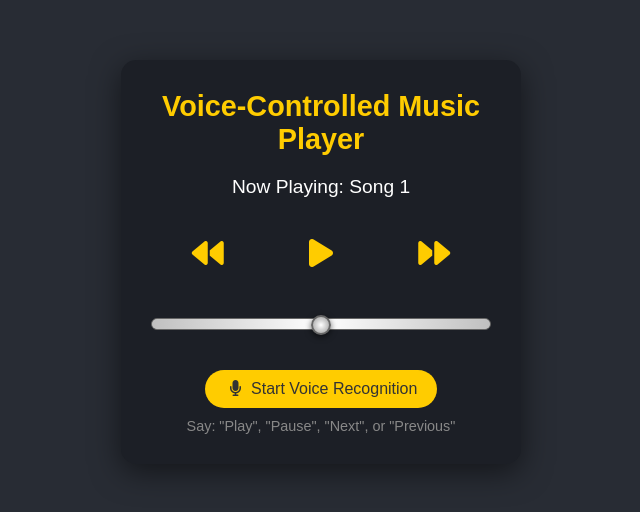
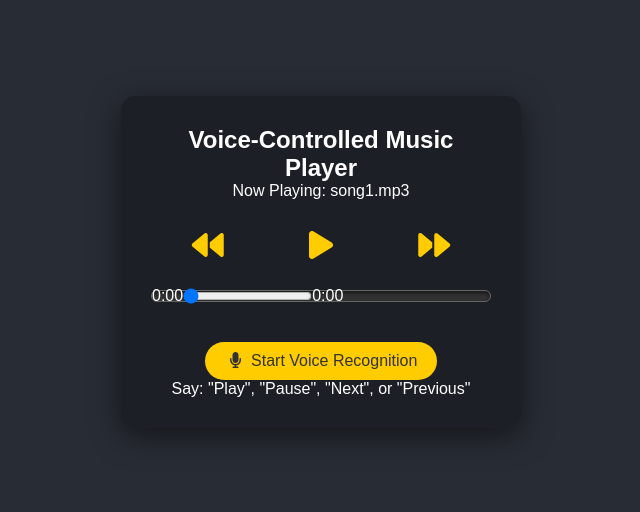
Before and after one commit to prathameshvattamwar/musicplayer, a plain HTML site: page index.html in a window 1280 px wide. Shown: the part 138-650 px from the top of the page, without its empty margins (319-959 px from the left). Drawn offline with Linux system fonts and the light colour scheme.

Commit message:
Update index.html

```diff
--- a/index.html
+++ b/index.html
@@ -5,50 +5,43 @@
     <meta name="viewport" content="width=device-width, initial-scale=1.0">
     <meta http-equiv="X-UA-Compatible" content="ie=edge">
     <title>Enhanced Voice-Controlled Music Player</title>
+    <!-- Poppins Font -->
+    <link href="https://fonts.googleapis.com/css2?family=Poppins:wght@400;500;600&display=swap" rel="stylesheet">
+    <!-- Font Awesome for Icons -->
+    <link rel="stylesheet" href="https://cdnjs.cloudflare.com/ajax/libs/font-awesome/6.0.0-beta3/css/all.min.css">
+    <!-- CSS -->
     <link rel="stylesheet" href="style.css">
-    <script src="https://kit.fontawesome.com/37df75b44e.js" crossorigin="anonymous"></script>
 </head>
 <body>
-    <div class="container">
-        <div class="music-player">
-            <h1>Voice-Controlled Music Player</h1>
+    <div class="music-player">
+        <h2>Voice-Controlled Music Player</h2>
+        <p id="now-playing">Now Playing: song1.mp3</p>
 
-            <div class="player-controls">
-                <div class="track-info">
-                    <p id="track-title">Now Playing: Song 1</p>
-                </div>
+        <div class="controls">
+            <button id="prev" class="control-btn"><i class="fas fa-backward"></i></button>
+            <button id="play-pause" class="control-btn"><i class="fas fa-play"></i></button>
+            <button id="next" class="control-btn"><i class="fas fa-forward"></i></button>
+        </div>
 
-                <div class="controls">
-                    <button id="prev-track" class="control-btn">
-                        <i class="fas fa-backward"></i>
-                    </button>
+        <!-- Progress bar with current time and total duration -->
+        <div class="progress-container">
+            <span id="current-time">0:00</span>
+            <input type="range" id="progress" min="0" max="100" value="0">
+            <span id="total-time">0:00</span>
+        </div>
 
-                    <button id="play-pause" class="control-btn">
-                        <i class="fas fa-play" id="play-icon"></i>
-                        <i class="fas fa-pause" id="pause-icon" style="display:none;"></i>
-                    </button>
+        <!-- Animated Mic Button -->
+        <button id="voice-btn" class="voice-btn">
+            <i class="fas fa-microphone"></i> Start Voice Recognition
+        </button>
+        <div id="mic-animation" class="mic-animation" style="display: none;">
+            <i class="fas fa-microphone"></i> Listening...
+        </div>
 
-                    <button id="next-track" class="control-btn">
-                        <i class="fas fa-forward"></i>
-                    </button>
-                </div>
-
-                <div class="progress-container">
-                    <input type="range" id="progress-bar" value="0" step="1" min="0" max="100">
-                </div>
-
-                <button id="start-recognition" class="voice-btn">
-                    <i class="fas fa-microphone"></i> Start Voice Recognition
-                </button>
-                <p id="voice-status">Say: "Play", "Pause", "Next", or "Previous"</p>
-            </div>
-        </div>
+        <p class="voice-commands">Say: "Play", "Pause", "Next", or "Previous"</p>
     </div>
 
-    <audio id="audio-player" hidden>
-        <source src="song1.mp3" type="audio/mp3">
-    </audio>
-
+    <!-- JS -->
     <script src="script.js"></script>
 </body>
 </html>
```
